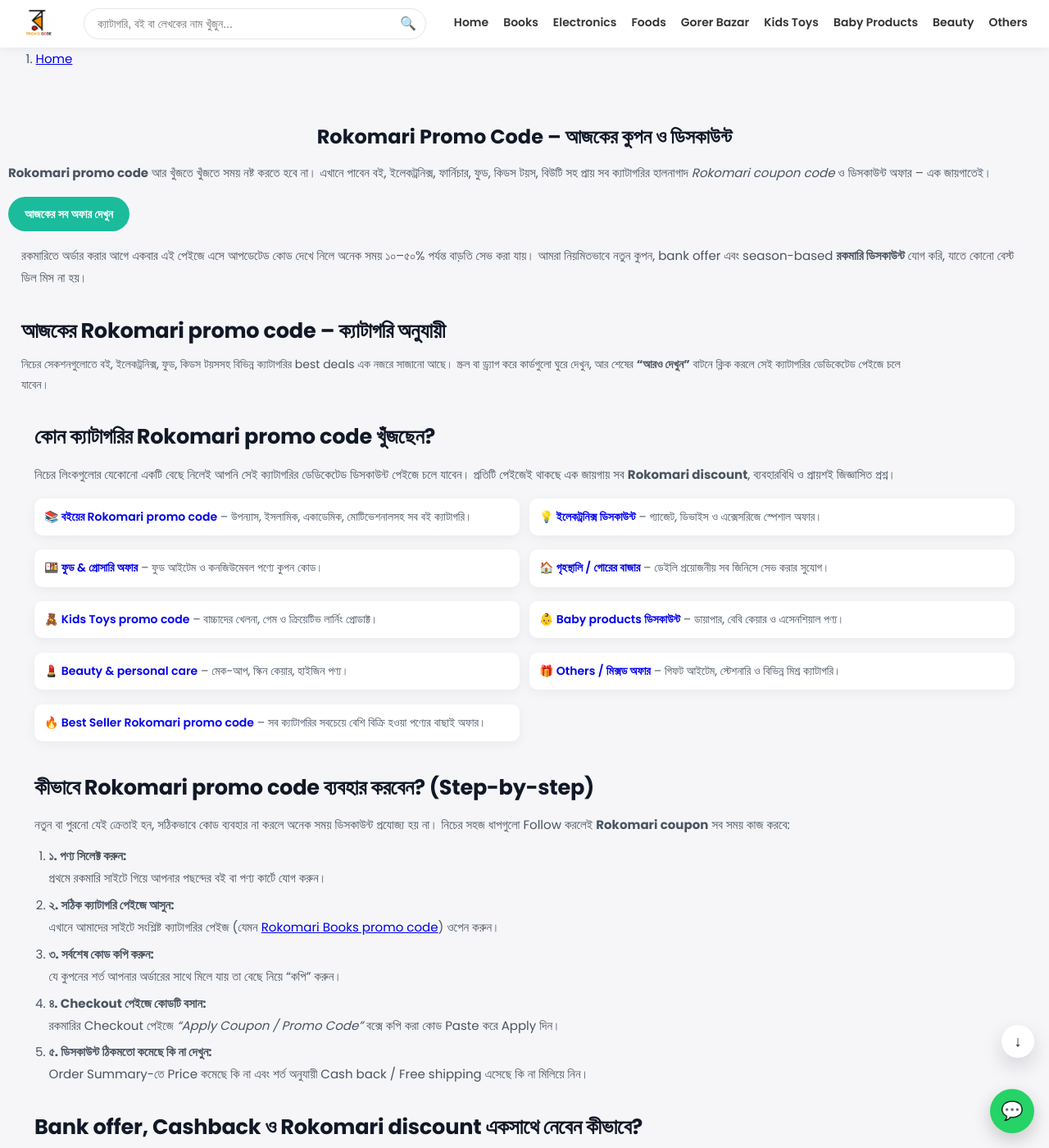
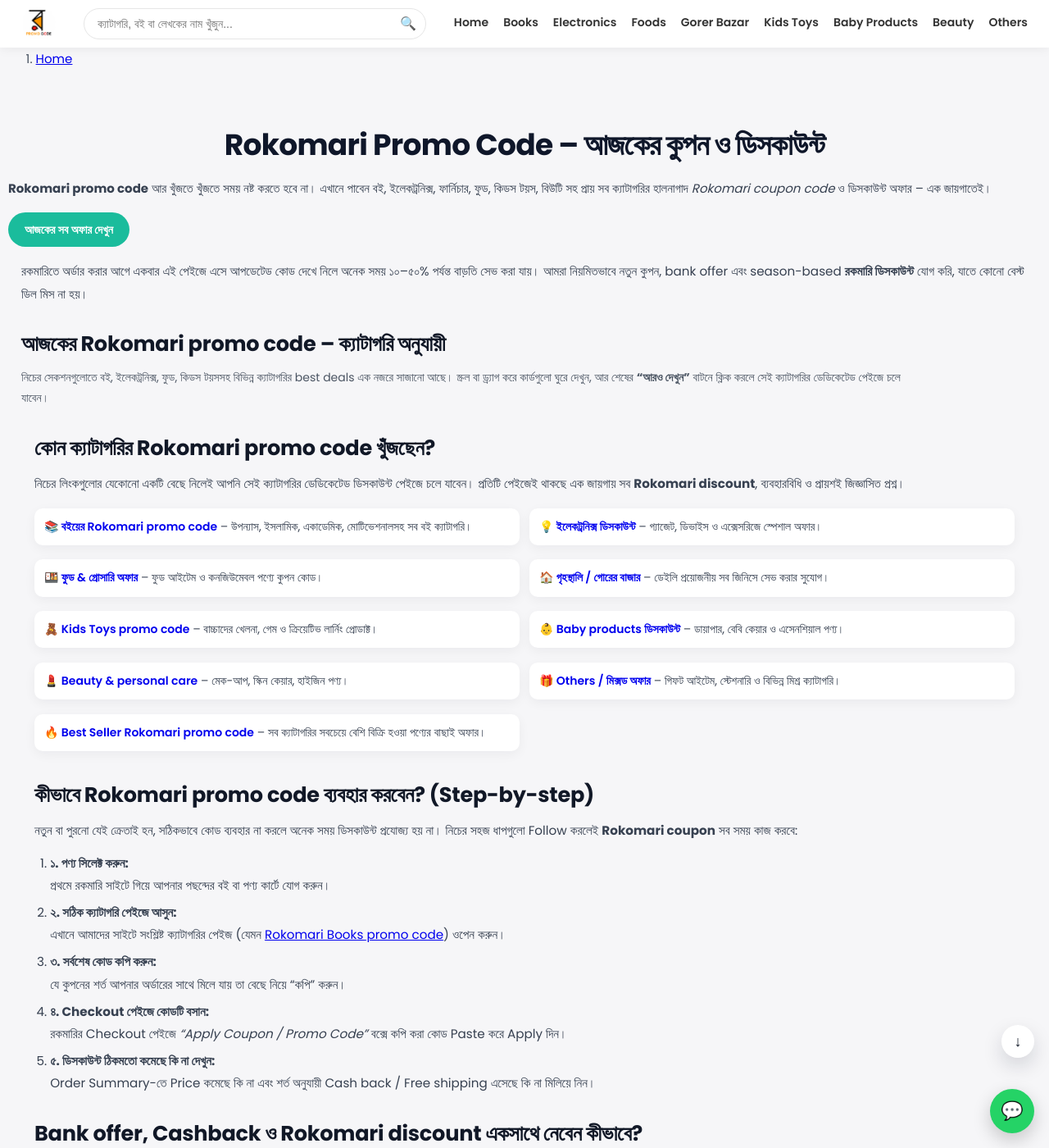
Before and after one commit to RokomariPromoCode/rokomaripromocode.github.io, a Jekyll site: the page built from index.md, in a window 1280 px wide and 1400 px high. Shown: the whole window at 82% size. Built offline with Jekyll 4.4.1, drawn with Linux system fonts in a browser that asks for light colours.

Commit message:
Update styles.css

```diff
--- a/assets/styles.css
+++ b/assets/styles.css
@@ -303,11 +303,43 @@
 }
 
 .hamburger {
-  display: none;
-  font-size: 22px;
+  border: none;
+  background: #111827;
+  color: #f9fafb;
+  width: 2.4rem;
+  height: 2.4rem;
+  border-radius: 999px;
   cursor: pointer;
-  color: #333;
-  padding: 8px;
+  font-size: 1.3rem;
+  display: none;          /* shown on mobile */
+}
+
+/* mobile */
+@media (max-width: 880px) {
+  .hamburger {
+    display: inline-flex;
+    align-items: center;
+    justify-content: center;
+  }
+
+  .menu-links {
+    position: fixed;
+    top: 64px;
+    right: -100%;
+    width: 70%;
+    max-width: 260px;
+    height: calc(100vh - 64px);
+    flex-direction: column;
+    padding: 1.2rem 1.1rem;
+    background: #ffffff;
+    box-shadow: -8px 0 24px rgba(15, 23, 42, 0.18);
+    transition: right 0.25s cubic-bezier(0.22, 0.9, 0.35, 1);
+    z-index: 1300;
+  }
+
+  .menu-links.active {
+    right: 0;
+  }
 }
 
 /* ============================================================
@@ -1286,3 +1318,94 @@
     padding: 10px 12px;
   }
 }
+
+/* ===== Article / category page text ===== */
+
+main > article,
+main .page-content,
+main .category-content {
+  background: #ffffff;
+  border-radius: 16px;
+  padding: 18px 20px;
+  box-shadow: 0 8px 22px rgba(15, 23, 42, 0.04);
+  margin-top: 12px;
+}
+
+/* H1 (main title) */
+main h1 {
+  font-size: clamp(1.7rem, 3vw, 2.25rem);
+  margin: 0 0 0.75rem;
+  font-weight: 800;
+  letter-spacing: -0.02em;
+  color: #0f172a;
+}
+
+/* H2 / H3 */
+main h2 {
+  font-size: clamp(1.25rem, 2.3vw, 1.6rem);
+  margin: 1.7rem 0 0.6rem;
+  font-weight: 700;
+  color: #111827;
+}
+
+main h3 {
+  font-size: clamp(1.05rem, 2vw, 1.3rem);
+  margin: 1.3rem 0 0.5rem;
+  font-weight: 600;
+  color: #111827;
+}
+
+/* Paragraphs */
+main p {
+  font-size: 0.95rem;
+  line-height: 1.8;
+  color: #374151;
+  margin: 0 0 0.75rem;
+}
+
+/* Lists */
+main ul,
+main ol {
+  font-size: 0.95rem;
+  color: #374151;
+  margin: 0 0 0.8rem 1.2rem;
+}
+
+main li {
+  margin-bottom: 0.35rem;
+}
+
+/* First paragraph under H1 highlight */
+main > article > p:first-of-type {
+  margin-top: 0.5rem;
+  margin-bottom: 0.9rem;
+  padding: 10px 12px;
+  border-radius: 14px;
+  background: #f9fafb;
+  border: 1px solid #e5e7eb;
+  border-left: 4px solid #16a34a; /* green */
+}
+/* container */
+.loading-spinner {
+  display: flex;
+  align-items: center;
+  justify-content: center;
+  min-height: 120px; /* adjust as needed */
+}
+
+/* circle */
+.spinner {
+  width: 28px;
+  height: 28px;
+  border-radius: 50%;
+  border: 3px solid #e5e7eb;
+  border-top-color: #16a34a; /* green color */
+  animation: spin 0.7s linear infinite;
+}
+
+/* animation */
+@keyframes spin {
+  to {
+    transform: rotate(360deg);
+  }
+}
```
